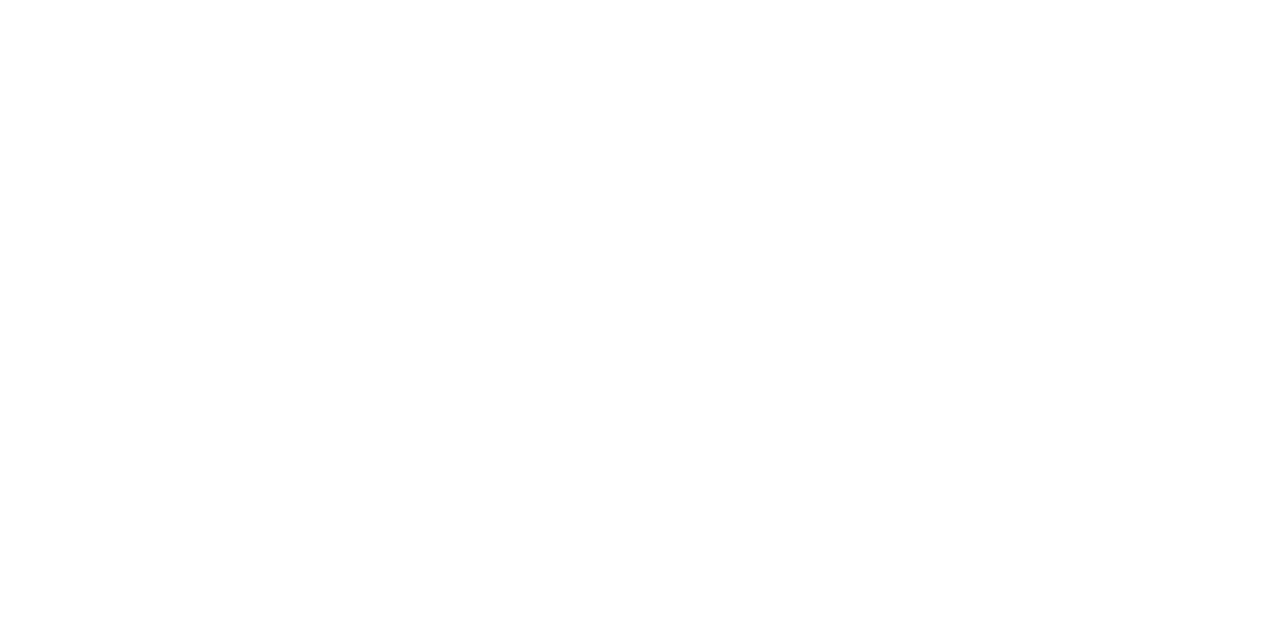
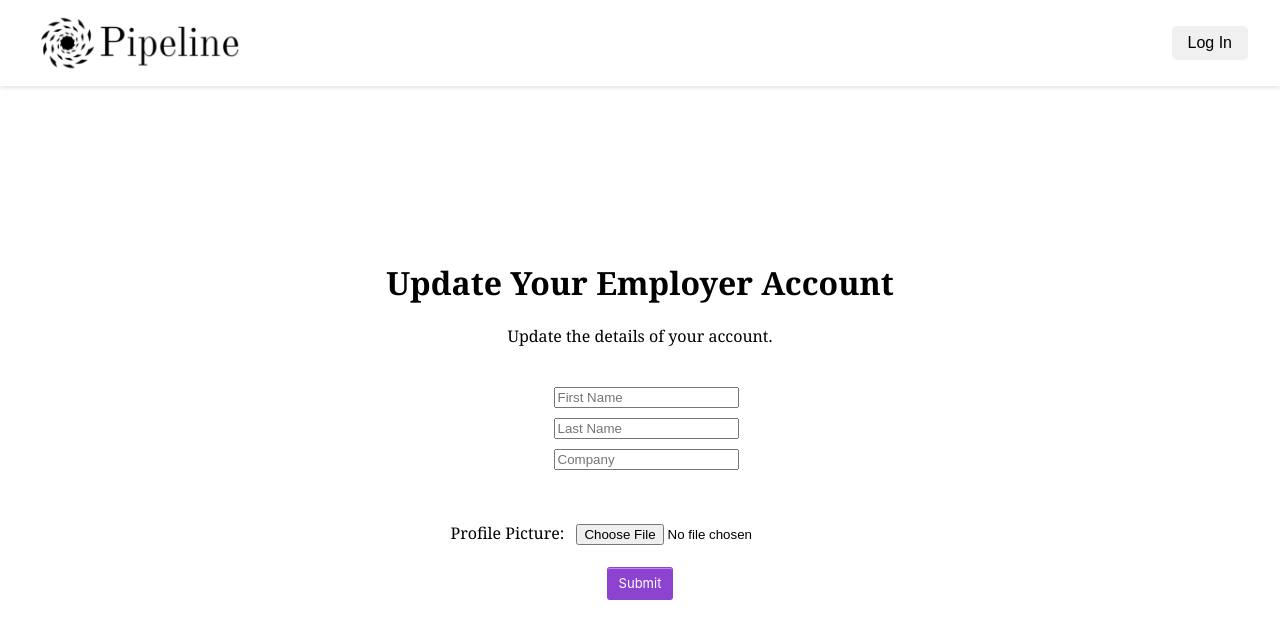
Before and after one commit to edisonrhuang/Pipeline, a React (Create React App) app in the folder frontend/: page /candidatecard in a window 1280 px wide. Shown: the top 638 px of the page. Built offline with nearby package versions, Linux system fonts and the light colour scheme.

Commit message:
styled employerupdate page

```diff
--- a/frontend/src/pages/EmployerUpdate/EmployerUpdate.js
+++ b/frontend/src/pages/EmployerUpdate/EmployerUpdate.js
@@ -1,9 +1,142 @@
-import "./employerupdate.css"
+import React, { useState, useEffect } from 'react';
+import Navbar from '../../components/LoginNavbar/LoginNavbar.js';
+import Button from '../../components/Submit_Button/Button.js'
+//import axios from 'axios';
 
 const EmployerUpdate = () => {
-     return (
-          <div></div>
-      );
+    const [formData, setFormData] = useState({
+        first_name: '',
+        last_name: '',
+        email: '',
+        phone_number: '',
+        date_of_birth: '',
+        info: '',
+        gender: '',
+        ethnicity: '',
+        graduation_date: '',
+        field_of_study: '',
+        website: '',
+        account_created: getDate(),
+        profile_picture: null
+    });
+
+    const [skillsList, setSkillsList] = useState([]);
+    const [maxWidth, setMaxWidth] = useState(0);
+    const [selectedSkills, setSelectedSkills] = useState({});
+
+    const jsonData = JSON.stringify(formData);
+    const jsonSkills = JSON.stringify(selectedSkills);
+
+    /*useEffect(() => {
+        const fetchSkills = async () => {
+            try {
+                const response = await axios.get(`${process.env.REACT_APP_API_HOST}/api/get-skills`);
+                setSkillsList(response.data);
+
+                const maxSkillWidth = response.data.reduce((max, skill) => {
+                    return Math.max(max, skill.skill.length);
+                }, 0);
+                setMaxWidth(maxSkillWidth * 8);
+            } catch (error) {
+                console.error('Error fetching skills:', error.response.data);
+            }
+        };
+
+        fetchSkills();
+    }, []); */
+
+    const handleChange = (e) => {
+        setFormData({ ...formData, [e.target.name]: e.target.value });
+    };
+
+    const handleSkillChange = (e) => {
+        const { name, checked } = e.target;
+        setSelectedSkills(prevState => {
+            const updatedSkills = { ...prevState };
+            if (checked) {
+                updatedSkills[name] = true;
+            } else {
+                delete updatedSkills[name];
+            }
+            return updatedSkills;
+        });
+    };
+
+    /*const handleSubmit = async (e) => {
+        e.preventDefault();
+        try {
+            const res = await axios.post(`${process.env.REACT_APP_API_HOST}/api/create-candidates`, { data: jsonData, skills: jsonSkills });
+            alert('Candidate inserted successfully');
+            setFormData({
+                first_name: '',
+                last_name: '',
+                email: '',
+                phone_number: '',
+                date_of_birth: '',
+                info: '',
+                gender: '',
+                ethnicity: '',
+                graduation_date: '',
+                field_of_study: '',
+                website: '',
+                account_created: getDate(),
+                profile_picture: null,
+            });
+            setSelectedSkills({});
+            console.log(res.data);
+        } catch (error) {
+            console.error('Error inserting candidate:', error.response.data);
+            alert('Error inserting candidate');
+        }
+    }; */
+
+    return (
+        //<form onSubmit={handleSubmit} method="POST">
+        <form style={{textAlign: 'center', fontFamily: 'Georgia'}}>
+            <Navbar/>
+            <h1 style={{marginTop: '175px'}}>
+                Update Your Employer Account
+            </h1>
+            <p>
+                Update the details of your account.
+            </p>
+            <br />
+            <label>
+                <input type="text" name="first_name" value={formData.first_name} onChange={handleChange}
+                style={{marginLeft: '12px'}} placeholder="First Name"/>
+            </label>
+            <br />
+            <label>
+                <input type="text" name="last_name" value={formData.last_name} onChange={handleChange}
+                style={{marginTop: '10px', marginLeft: '12px'}} placeholder="Last Name"/>
+            </label>
+            <br />
+            <label>
+                <input type="text" name="company" value={formData.field_of_study} onChange={handleChange}
+                style={{marginTop: '10px', marginLeft: '12px'}} placeholder="Company"/>
+            </label>
+            <br />
+            <br />
+            <br />
+            <label>
+                Profile Picture:
+                <input type="file" name="profile_picture" accept="image/*" onChange={handleChange}
+                style={{marginTop: '10px', marginLeft: '12px'}} />
+            </label>
+            <br />
+            <br />
+            <Button/>
+        </form>
+    );
+};
+
+function getDate() {
+    const currentDate = new Date();
+    const year = currentDate.getFullYear();
+    const month = String(currentDate.getMonth() + 1).padStart(2, '0');
+    const day = String(currentDate.getDate()).padStart(2, '0');
+    return `${year}-${month}-${day}`;
 }
 
+
 export default EmployerUpdate;
```
